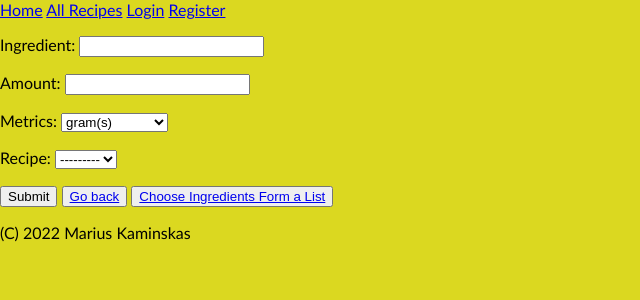
After one commit to MarKamin/ptu5_cooking_recipes, a Django app: page /add_ingredient/ in a window 1280 px wide. The commit adds this page. Shown: the top 300 px of the page, without its empty margins (0-640 px from the left). Run offline with Django 4.2, Linux system fonts and the light colour scheme; data that the repository does not hold is empty.

Commit message:
models edited, rcp & comment forms, views edited

```diff
--- a/recipes_main/recipes/models.py
+++ b/recipes_main/recipes/models.py
@@ -5,10 +5,32 @@ from django.utils.html import format_html
 from django.urls import reverse
 
 User = get_user_model()
+# is ing i rcp foreign key
+
+class Recipe(models.Model):
+    name = models.CharField(_('name'), max_length=100)
+    author = models.ForeignKey(User,
+        verbose_name=_("author"),
+        on_delete=models.CASCADE,
+        related_name='recipes')
+    steps = models.TextField(_('steps'), max_length=10000)
+    duration = models.DecimalField(_('duration(min)'), decimal_places=0, max_digits=4, null=True)
+    calories = models.DecimalField(_('calories'), decimal_places=0, max_digits=4, null=True)
+    servings = models.DecimalField(_('servings'), decimal_places=0, max_digits=4, null=True)
+    picture = models.ImageField(_('picture'), upload_to='pictures', blank=True, null=True)
+    created_on = models.DateTimeField('created_on', auto_now_add=True)
+
+    def __str__(self) -> str:
+        return f'"{self.name}" that requires {self.duration} min to make, has {self.servings} servings and about {self.calories} calories'
+
+    # def show_ingredients(self) -> str:
+    #     return ', '.join(ingredients.ingredient + ' ' +str(ingredients.amount)+' '+str( ingredients.metrics) for ingredients in self.ingredients.all()[:10])
+    # show_ingredients.short_description = 'ingredient(s)'
+
 
 class Ingredient(models.Model):
-    ingredient = models.CharField(_('ingredient'), max_length=1000)
-    amount = models.DecimalField(_('amount'), decimal_places=1, max_digits=4)
+    ingredient = models.CharField(_('ingredient'), max_length=1000, null=True, blank=True)
+    amount = models.DecimalField(_('amount'), decimal_places=0, max_digits=4, null=True, blank=True)
     METRICS = (
         ('mg', _("miligram(s)")),
         ('g', _("gram(s)")),
@@ -23,6 +45,13 @@ class Ingredient(models.Model):
     )
 
     metrics = models.CharField(_('metrics'), max_length=6, choices=METRICS, default='g')
+    recipe = models.ForeignKey(Recipe,
+        verbose_name=_("recipe"),
+        on_delete=models.CASCADE,
+        related_name='ingredients')
+
+    def recipe_name(self):
+        return f'{self.recipe.name}'
 
     def __str__(self) -> str:
         if self.metrics == 'whole':
@@ -30,27 +59,7 @@ class Ingredient(models.Model):
         else:
             return f'{self.amount} {self.metrics} {self.ingredient}'
 
-
-class Recipe(models.Model):
-    name = models.CharField(_('name'), max_length=100)
-    author = models.ForeignKey(User,
-        verbose_name=_("author"),
-        on_delete=models.CASCADE,
-        related_name='recipe_author')
-    ingredients = models.ManyToManyField(Ingredient, verbose_name=_("ingredients"))
-    steps = models.TextField(_('steps'), max_length=10000)
-    duration = models.DecimalField(_('duration(min)'), decimal_places=0, max_digits=4)
-    calories = models.DecimalField(_('calories'), decimal_places=0, max_digits=4)
-    servings = models.DecimalField(_('servings'), decimal_places=0, max_digits=4)
-    picture = models.ImageField(_('picture'), upload_to='pictures', blank=True, null=True)
-    created_on = models.DateTimeField('created_on', auto_now_add=True)
-
-    def __str__(self) -> str:
-        return f'"{self.name}" that requires {self.duration} min to make, has {self.servings} servings and about {self.calories} calories'
-
-    def show_ingredients(self) -> str:
-        return ', '.join(ingredients.ingredient + ' ' +str(ingredients.amount)+' '+str( ingredients.metrics) for ingredients in self.ingredients.all()[:3])
-    show_ingredients.short_description = 'ingredient(s)'
+    # def all_ingredients(self):
 
 
 class RecipeComment(models.Model):
--- /dev/null
+++ b/recipes_main/recipes/templates/recipes/add_ingredient.html
@@ -0,0 +1,13 @@
+{% extends 'recipes/base.html' %}
+{% block title %}Recipes Section{% endblock title %}
+{% block content %}
+<div>
+    <form method="post">
+        {% csrf_token %}
+        {{ form.as_p }}
+        <input type="submit">
+        <button><a href="{% url 'recipes' %}" class="button">Go back</a></button>
+        <button><a href="{% url 'add_recipe' %}" class="button">Choose Ingredients Form a List</a></button>
+    </form>
+</div>
+{% endblock content %}
--- a/recipes_main/recipes/templates/recipes/profile_detail.html
+++ b/recipes_main/recipes/templates/recipes/profile_detail.html
@@ -1,6 +1,9 @@
 {% extends 'recipes/base.html' %}
 {% block title %}{{ object }}{% endblock title %}
 {% block content %}
-    <h1>{{ object.user }} {{ object.profile_type }}</h1>
+<h1>Hi!</h1>
+    <h2>{{ object.user }}</h2>
+    <p>Type: {{ object.profile_type }}</p>
+    <h3>About information: {{ object.about }}</h3>
     <h3><a href="{% url 'user_recipes_list' %}">User recipes</a></h3>
 {% endblock content %}
--- a/recipes_main/recipes/templates/recipes/recipe_list.html
+++ b/recipes_main/recipes/templates/recipes/recipe_list.html
@@ -4,10 +4,14 @@
     <h1>Welcome to Recipes Section</h1>
     <p>We hope you will find some thing that satisfes you,
         we curently  have {{ recipes_count }} recipes in total.. Bon Apetite!</p>
+    <div>
+        <a class="button" href="{% url 'add_recipe' %}">Create Recipe</a>
+    </div>
     <ul>
         {% for recipe in recipe_list %}
             <li><a href="{% url 'recipe' recipe.pk %}">"{{ recipe.name}}"</a> by {{ recipe.author }}, created at {{ recipe.created_on }}</li>
-        {% endfor %}
+            <a class="button" href="{% url 'user_delete_recipe' recipe.pk %}">Delete</a>
+            {% endfor %}
     </ul>
 
 {% endblock content %}
--- a/recipes_main/recipes/urls.py
+++ b/recipes_main/recipes/urls.py
@@ -8,4 +8,7 @@ urlpatterns = [
     path('recipe/<int:pk>/', views.RecipeDetailView.as_view(), name='recipe'),
     path('user/<int:pk>/', views.UserDetailView.as_view(), name='user'),
     path('user_recipes_list/', views.UserRecipesListView.as_view(), name="user_recipes_list"),
+    path('user_delete_recipe/<int:pk>/', views.UserRecipeDeleteView.as_view(), name='user_delete_recipe'),
+    path('add_recipe/', views.AddRecipeView.as_view(), name='add_recipe'),
+    path('add_ingredient/', views.AddIngredientView.as_view(), name='add_ingredient'),
 ]
--- a/recipes_main/recipes/views.py
+++ b/recipes_main/recipes/views.py
@@ -1,13 +1,19 @@
 from django.shortcuts import render
-from .models import Recipe
+from .models import Recipe, Ingredient
 from django.contrib.auth.models import User
 from django.db.models import Q
-from django.views.generic import ListView, DetailView
+from django.views.generic import ListView, DetailView, DeleteView
+from django.views.generic.edit import CreateView
 from django.shortcuts import render, get_object_or_404
 from django.contrib.auth import get_user_model
 from django.db.models import Count
 from userprofile.models import Profile
-
+from django.contrib.auth.mixins import LoginRequiredMixin, UserPassesTestMixin
+from django.urls import reverse, reverse_lazy
+from django.contrib import messages
+from django.utils.translation import gettext_lazy as _
+from .forms import RecipeCommentForm
+from django.views.generic.edit import FormMixin
 
 
 def home(request):
@@ -31,21 +37,46 @@ class RecipeListView(ListView):
         context = super().get_context_data(**kwargs)
         context['recipes_count'] = self.get_queryset().count()
         recipe_id = self.request.GET.get('recipe_id')
-        context['authors'] = User.objects.all()
+        context['recipes'] = Recipe.objects.all()
         if recipe_id:
-            context['recipe'] = get_object_or_404(User, id=recipe_id)
+            context['recipe'] = get_object_or_404(Recipe, id=recipe_id)
         return context
 
-    def get_queryset(self):
-        queryset = super().get_queryset()
-        query = self.request.GET.get('query')
-        if query:
-            queryset = queryset.filter(Q(name__icontains=query) | Q(author__icontains=query))
-        return queryset
+    # def get_queryset(self):
+    #     queryset = super().get_queryset()
+    #     query = self.request.GET.get('query')
+    #     if query:
+    #         queryset = queryset.filter(Q(name__icontains=query) | Q(author__icontains=query))
+    #     return queryset
 
-class RecipeDetailView(DetailView):
+class RecipeDetailView(FormMixin, DetailView):
     model = Recipe
     template_name = 'recipes/recipe_detail.html'
+    form_class = RecipeCommentForm
+
+    def get_success_url(self):
+        return reverse('recipe', kwargs={'pk': self.get_object().id})
+
+    def post(self, *args, **kwargs):
+        form = self.get_form()
+        if form.is_valid():
+            return self.form_valid(form)
+        else:
+            messages.error(self.request, _("Something went wrong"))
+            return self.form_invalid(form)
+
+    def form_valid(self, form):
+        form.instance.recipe = self.get_object()
+        form.instance.writer = self.request.user
+        form.save()
+        messages.success(self.request, _('Your review have been posted succesfully!'))
+        return super().form_valid(form)
+
+    def get_initial(self):
+        return {
+            'recipe': self.get_object(),
+            'writer': self.request.user,
+        }
 
 class UserListView(ListView):
     model = User
@@ -63,10 +94,50 @@ class UserRecipesListView(ListView):
 
     def get_queryset(self):
         queryset = super().get_queryset()
-        queryset = queryset.filter(author=self.request.user).order_by('name')
+        queryset = queryset.filter(author=self.request.author).order_by('name')
         return queryset
 
     def get_context_data(self, **kwargs):
         context = super().get_context_data(**kwargs)
         context['rcp_count'] = self.get_queryset().count()
         return context
+
+class UserRecipeDeleteView(LoginRequiredMixin, UserPassesTestMixin, DeleteView):
+    model = Recipe
+    template_name = 'recipes/user_delete_recipe.html'
+    success_url = reverse_lazy('recipes')
+
+    def test_func(self):
+        recipe = self.get_object()
+        return self.request.user == recipe.author
+
+    def form_valid(self, form):
+        recipe = self.get_object()
+        if self.request.user == recipe.author:
+            messages.success(self.request, _('deleted'))
+        else:
+            messages.success(self.request, _('deletion canceled'))
+        return super().form_valid(form)
+
+class AddRecipeView(CreateView):
+    model = Recipe
+    # form_class = RecipeForm
+    fields = ['name', 'duration', 'calories', 'steps', 'calories', 'servings']
+    template_name = 'recipes/add_recipe.html'
+    success_url = reverse_lazy('recipes')
+
+    def form_valid(self, form):
+        form.instance.author = self.request.user
+        return super().form_valid(form)
+
+
+class AddIngredientView(CreateView):
+    model = Ingredient
+    # form_class = IngredientForm
+    fields = ['ingredient', 'amount', 'metrics','recipe']
+    template_name = 'recipes/add_ingredient.html'
+    success_url = reverse_lazy('add_recipe')
+
+    def form_valid(self, form):
+        form.instance.author = self.request.user
+        return super().form_valid(form)
```
Also changed, not shown: recipes_main/recipes/admin.py (+12 -5 lines), recipes_main/recipes/forms.py (+25 -1 lines), recipes_main/recipes/templates/recipes/add_recipe.html (added, +12 -0 lines), recipes_main/recipes/templates/recipes/recipe_detail.html (+18 -2 lines), recipes_main/recipes/templates/recipes/user_delete_recipe.html (added, +10 -0 lines), recipes_main/recipes/migrations/0002_alter_rating_stars.py (deleted), recipes_main/recipes/migrations/0002_remove_recipe_ingredients_ingredient_recipe_and_more.py (added), recipes_main/recipes/migrations/0003_alter_recipe_ingredients.py (deleted), recipes_main/recipes/migrations/0003_rename_recipe_recipecomment_recipe4com.py (added), recipes_main/recipes/migrations/0004_rename_recipe4com_recipecomment_recipe.py (added).
